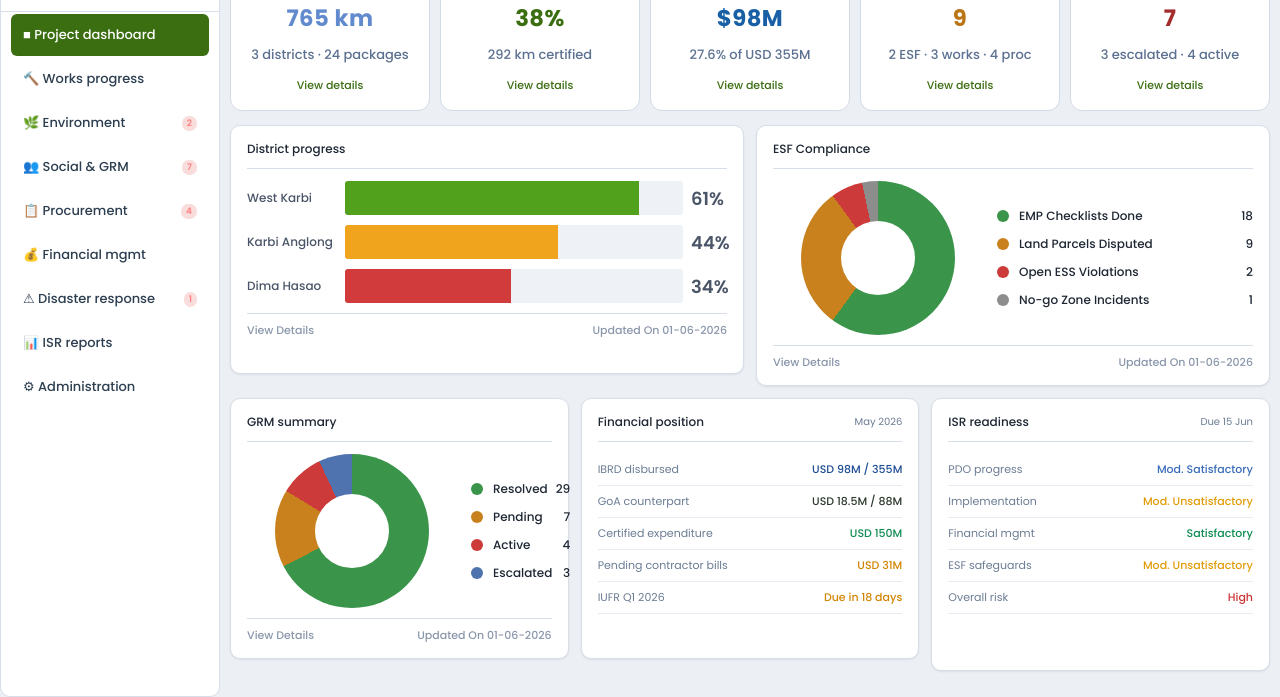
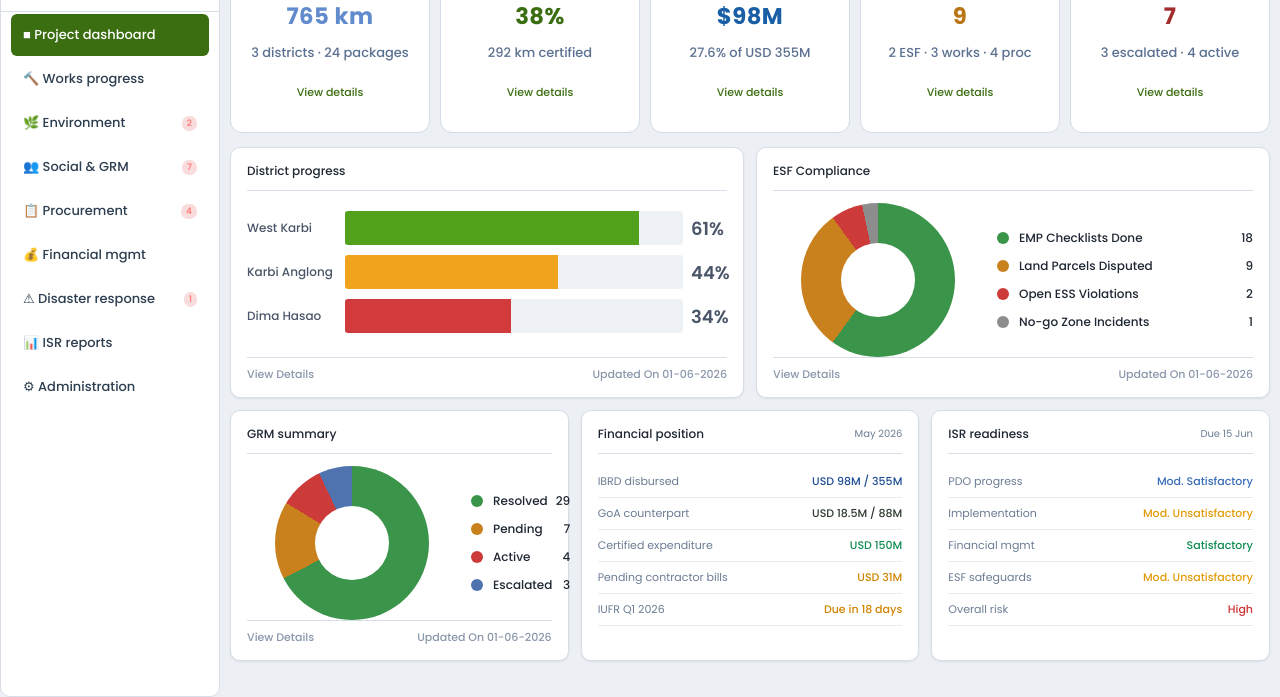
Before and after one commit to ganeshsthepro-cloud/epms-github-pages, a website: page index.html in a window 1280 px wide. Shown: the part 103-800 px from the top of the page. Drawn offline with Linux system fonts and the light colour scheme.

Commit message:
Fix dashboard card alignment and sizing

```diff
--- a/index.html
+++ b/index.html
@@ -453,38 +453,46 @@ html,body{background:var(--ui-page)!important;color:var(--ui-text)!important;}
 #p-overview .card > .card-view-details{display:none!important;}
 .overview-card-meta{display:flex;align-items:center;justify-content:space-between;margin-top:10px;padding-top:8px;border-top:1px solid var(--ui-border);font-size:11px;color:#8A97AB;}
 .overview-meta-link{color:#8A97AB;}
+.g2 > .card,.g3 > .card{height:100%;display:flex;flex-direction:column;margin-bottom:0;}
+.g2 > .card .overview-card-meta,.g3 > .card .overview-card-meta{margin-top:auto;}
 
 /* Screenshot-style KPI cards for project dashboard */
 .overview-kpi-ref{grid-template-columns:repeat(5,minmax(0,1fr));}
 .overview-kpi-ref .kc{
+  display:flex;
+  flex-direction:column;
+  justify-content:flex-start;
   text-align:center;
   border:1px solid #D2DBE7!important;
   border-radius:12px!important;
-  padding:14px 12px 16px!important;
+  min-height:176px;
+  padding:14px 12px 14px!important;
   box-shadow:none!important;
 }
 .overview-kpi-ref .kc-l{
-  font-size:32px;
+  font-size:12px;
   color:#1F2A37!important;
   text-transform:none;
   letter-spacing:0;
+  margin-bottom:8px;
+}
+.overview-kpi-ref .kc-v{
+  font-size:40px!important;
+  line-height:1.02;
   margin-bottom:10px;
 }
-.overview-kpi-ref .kc-v{
-  font-size:43px!important;
-  line-height:1.02;
-  margin-bottom:8px;
-}
 .overview-kpi-ref .kc-s{
-  font-size:37px;
+  font-size:13px;
+  line-height:1.3;
   color:#5C7191!important;
   margin-top:0;
 }
 .overview-kpi-ref .card-view-details{
   display:block!important;
-  margin-top:7px;
+  margin-top:auto;
+  padding-top:10px;
   color:#3B6D11!important;
-  font-size:31px;
+  font-size:12px;
   font-weight:500;
 }
 
```
